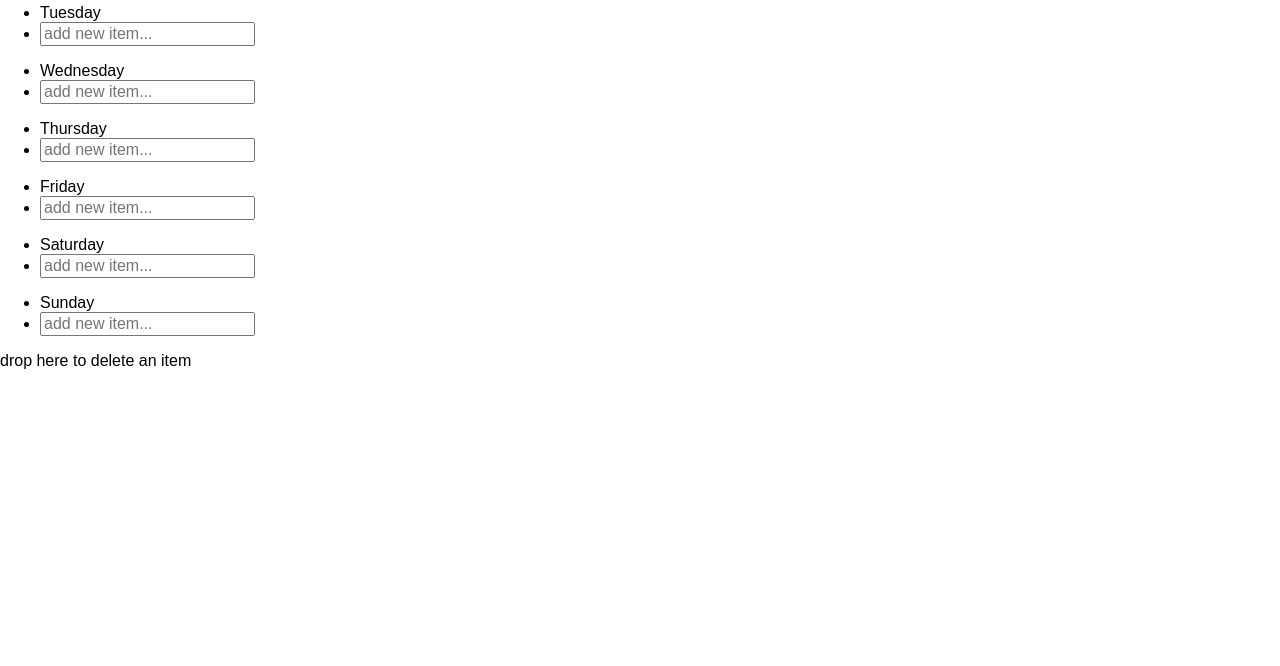
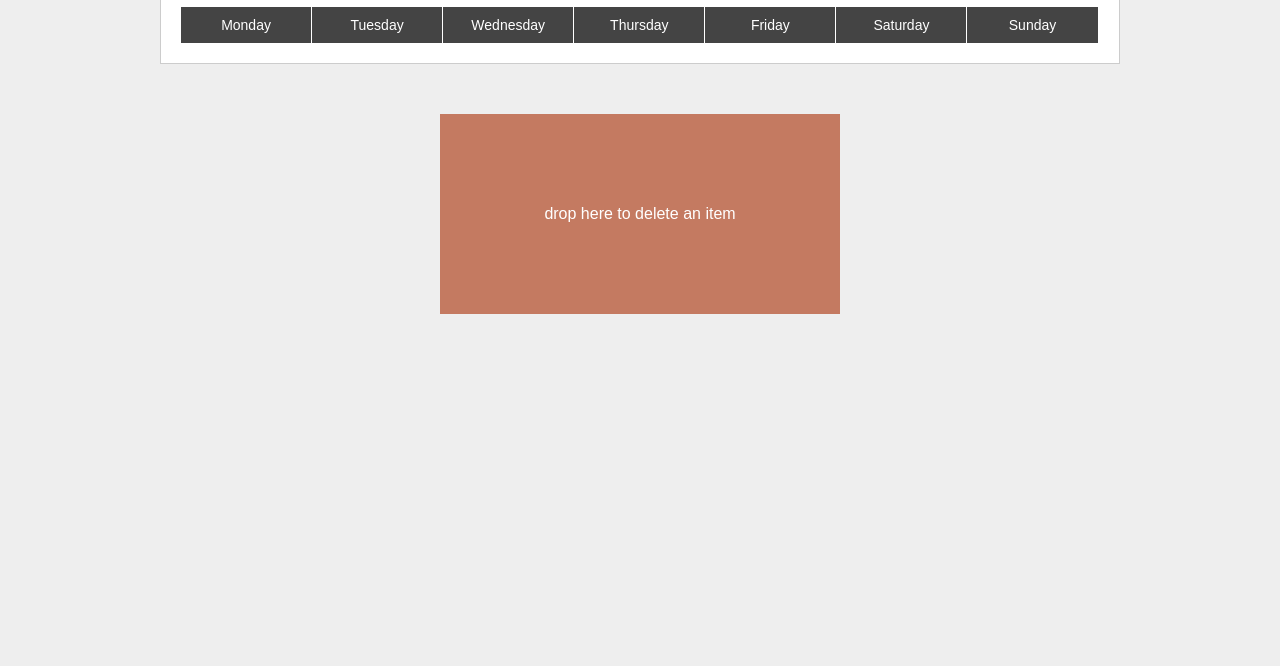
Before and after one commit to MelinaRentzi/JustAnotherTodoList, a plain HTML site: page todolist.html in a window 1280 px wide. Shown: the part 134-800 px from the top of the page. Drawn offline with nearby package versions, Linux system fonts and the light colour scheme.

Commit message:
Added styles

```diff
--- a/css/styles.css
+++ b/css/styles.css
@@ -1 +1,139 @@
 /* styles.css */
+
+body {
+    background: #eee;
+}
+
+.container {
+    position: relative;
+    width: 800px;
+    margin: 40px auto;
+    background: white;
+    padding: 20px;
+    box-sizing: border-box;
+    border: solid 1px #ccc;
+}
+
+.container:after {
+    display: table;
+    content: "";
+    clear: both;
+}
+
+ul {
+    width: 48%;
+    float: left;
+    margin: 0;
+    padding: 0 1%;
+    list-style: none;
+}
+
+ul li {
+    background: #eee;
+    padding: 10px;
+    margin: 2px 0;
+    border: solid 1px #ccc;
+}
+
+ul li:hover {
+    background: #ddd;
+    border-color: #aaa;
+    cursor: pointer;
+}
+
+ul li:active {
+    transform: rotate(2deg);
+    background: #ccc;
+    border-color: #999;
+    box-shadow: 0 10px -4px #111;
+}
+
+.placeholderBox {
+    background: #fc3;
+    height: 20px;
+    border: dashed 2px #777;
+}
+
+
+
+#todoListWrapper {
+    width: 960px;
+    text-align: center;
+}
+
+#todoList:after {
+    clear: both;
+    display: table;
+    content: "";
+}
+
+#todoList ul {
+    width: 14.28%;
+    margin: 0;
+    padding: 0;
+    position: relative;
+}
+
+#todoList li {
+    background: none;
+    padding: 5px;
+    border: none;
+    margin: 0;
+    text-align: left;
+    font-size: 12px;
+}
+
+#todoList li:hover {
+    background: #eee;
+}
+
+#todoList li.listTitle {
+    background: #444;
+    color: white;
+    padding: 10px;
+    text-align: center;
+    border-right: solid 1px white;
+    font-size: 14px;
+}
+
+#todoList li.listTitle:hover,
+#todoList li.listTitle:active {
+    cursor: default;
+    transform: none;
+}
+
+#todoList .emptySpace {
+    background: #fc3;
+    border: dashed 1px #777;
+    height: 10px;
+}
+
+#todoList li.addItem {
+    display: none;
+    position: absolute;
+    top: 0;
+    background: none;
+}
+
+#todoList ul:hover li.addItem {
+    display: block;
+}
+
+#todoList li.addItem input {
+    width: 100%;
+    padding: 4px;
+}
+
+#todoList li.addItem:active {
+    transform: none;
+}
+
+#trash {
+    background: rgba(178, 73, 38, 0.7);
+    color: white;
+    height: 200px;
+    width: 400px;
+    margin: 50px auto 0;
+    line-height: 200px;
+    text-align: center;
+}
```
